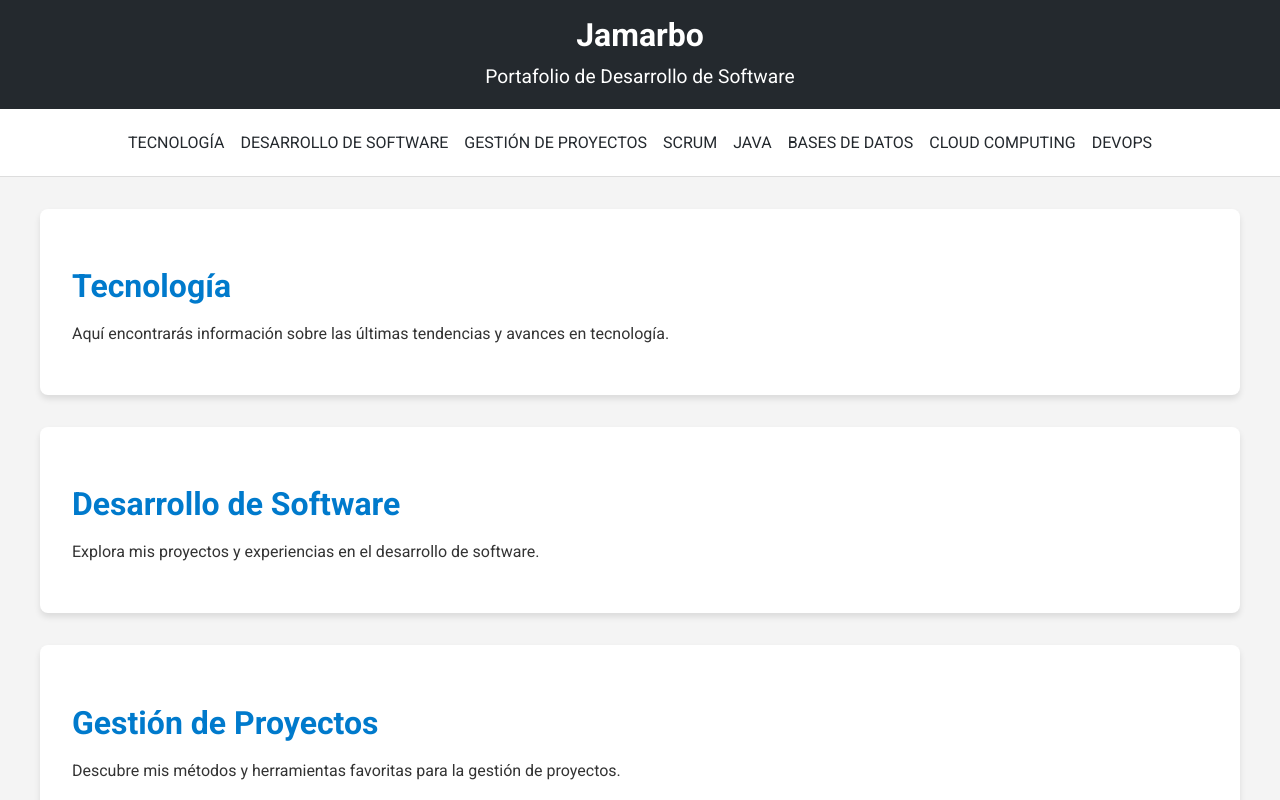
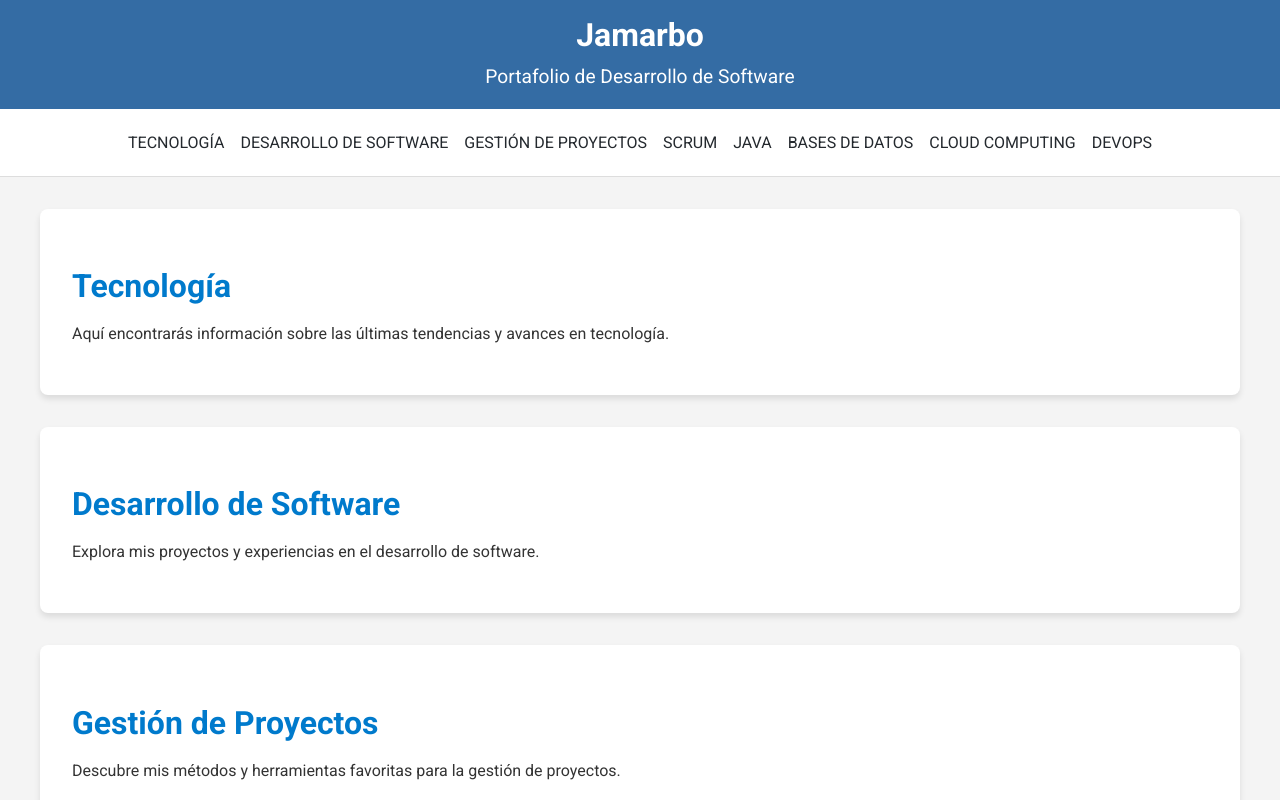
Before and after one commit to jamarbo/jamarbo-website, a plain HTML site: page index.html in a window 1280 px wide. Shown: the top 800 px of the page. Drawn offline with Linux system fonts and the light colour scheme.

Commit message:
ajustes de rendimiento y legibilidad

```diff
--- a/index.html
+++ b/index.html
@@ -3,7 +3,7 @@
 <head>
     <meta charset="UTF-8">
     <meta name="viewport" content="width=device-width, initial-scale=1.0">
-    <title>Jamarbo - Portafolio</title>
+    <title>Jaiver Martinez Bonilla - Portafolio</title>
     <link href="https://fonts.googleapis.com/css2?family=Roboto:wght@400;700&display=swap" rel="stylesheet">
     <style>
         body {
@@ -14,7 +14,7 @@
             color: #333;
         }
         header {
-            background-color: #24292e;
+            background-color: #346ca4;
             color: #fff;
             padding: 1rem 2rem;
             text-align: center;
```
